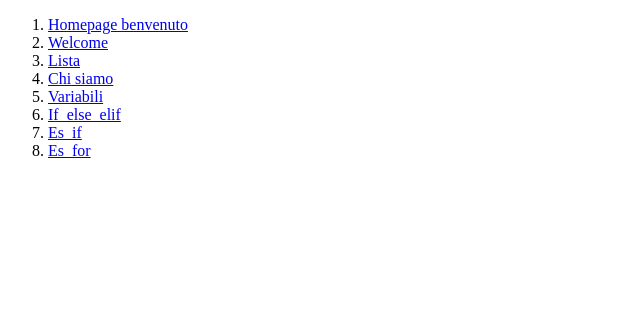
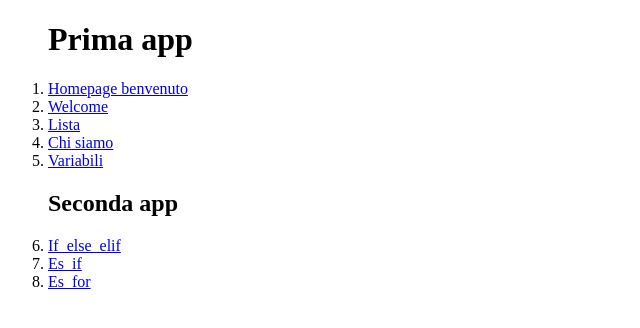
Before and after one commit to gianluu02/django-Faulisi-Gianluca, a Django app: page / in a window 1280 px wide. Shown: the top 328 px of the page, without its empty margins (0-640 px from the left). Run offline with Django 3.2, Linux system fonts and the light colour scheme.

Commit message:
Livello 9
Altre modifiche sono fatte nel commit precedente

```diff
--- a/prima_app/templates/index.html
+++ b/prima_app/templates/index.html
@@ -8,11 +8,13 @@
 </head>
 <body>
     <ol>
+        <h1>Prima app</h1>
         <li><a href="{% url 'prima_app:homepage'%}">Homepage benvenuto</a></li>
         <li><a href="{% url 'prima_app:welcome'%}">Welcome</a></li>
         <li><a href="{% url 'prima_app:lista'%}">Lista</a></li>
         <li><a href="{% url 'prima_app:chi_siamo'%}">Chi siamo</a></li>
         <li><a href="{% url 'prima_app:variabili'%}">Variabili</a></li>
+        <h2>Seconda app</h2>
         <li><a href="{% url 'seconda_app:if_else_elif'%}">If_else_elif</a></li>
         <li><a href="{% url 'seconda_app:es_if'%}">Es_if</a></li>
         <li><a href="{% url 'seconda_app:es_for'%}">Es_for</a></li>
```
